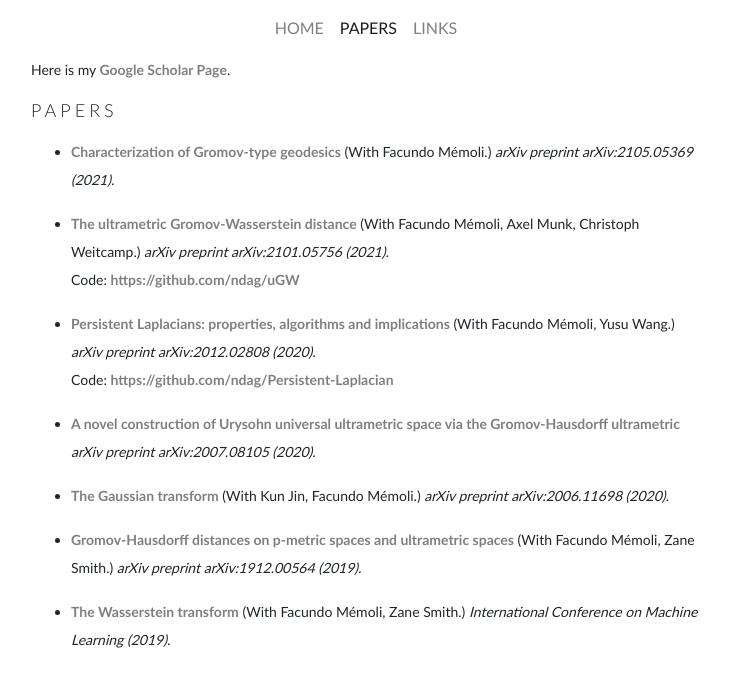
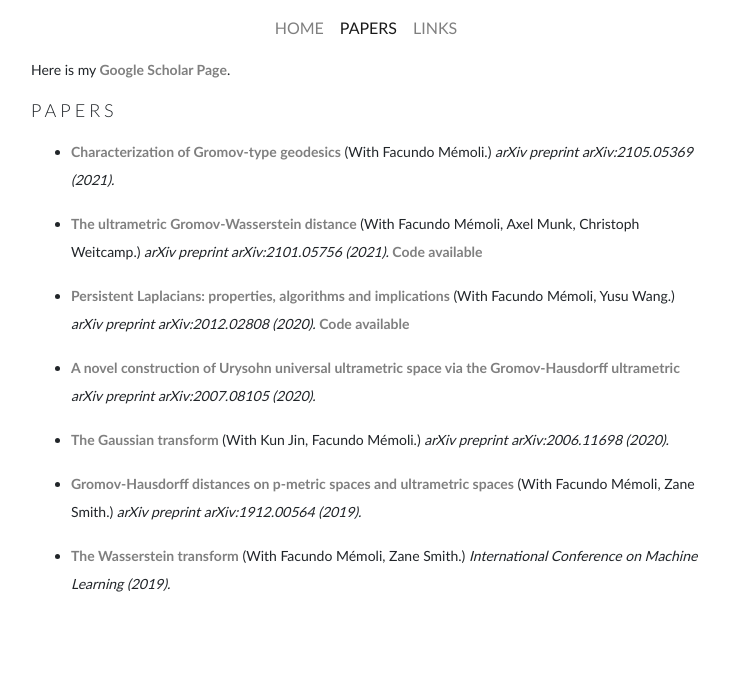
Before and after one commit to ZhengchaoW/ZhengchaoW.github.io, a Jekyll site: the page built from papers.html, in a window 1280 px wide. Shown: the top 687 px of the page, without its empty margins (274-1003 px from the left). Built offline with Jekyll 4.4.1, drawn with Linux system fonts in a browser that asks for light colours.

Commit message:
Update papers.html

```diff
--- a/papers.html
+++ b/papers.html
@@ -15,7 +15,7 @@ opengraph:
       <p><li>{% if paper.link %}<a href="{{ paper.link }}">{{ paper.title }}</a> {% else %} {{ paper.title }} {% endif %}
           {% if paper.coauthors %} (With {{ paper.coauthors }}.) {% endif %}
           {% if paper.publishedat %} <span style="font-style: italic">{{ paper.publishedat }}.</span> {% endif %}
-          {% if paper.code %} <br> Code: <a href="{{ paper.code }}">{{ paper.code }}</a> {% endif %}
+          {% if paper.code %}  <a href="{{ paper.code }}"> Code available </a> {% endif %}
           {% if paper.description %} {{ paper.description }} {% endif %}</li>
       </p>
     {% endfor %}
```
